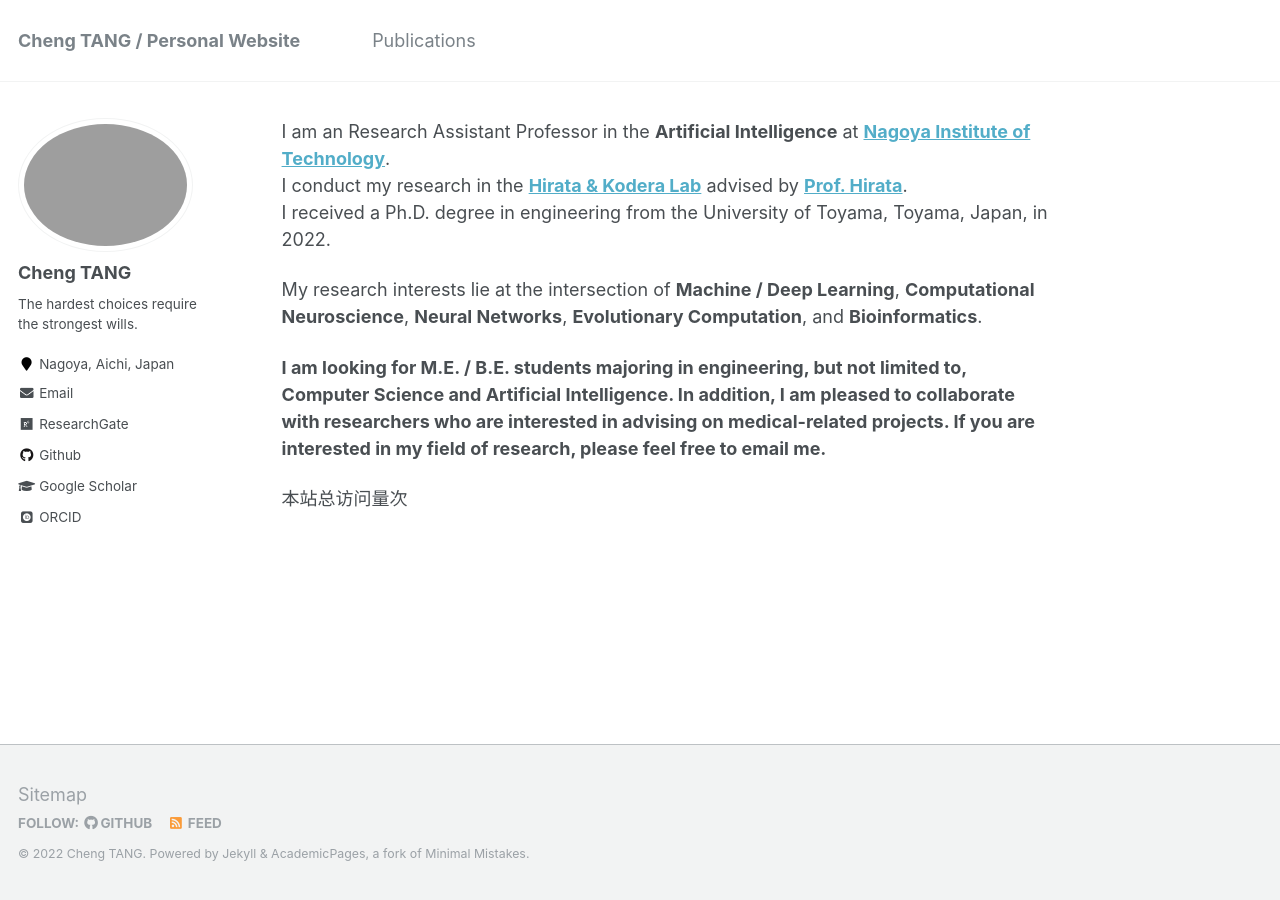
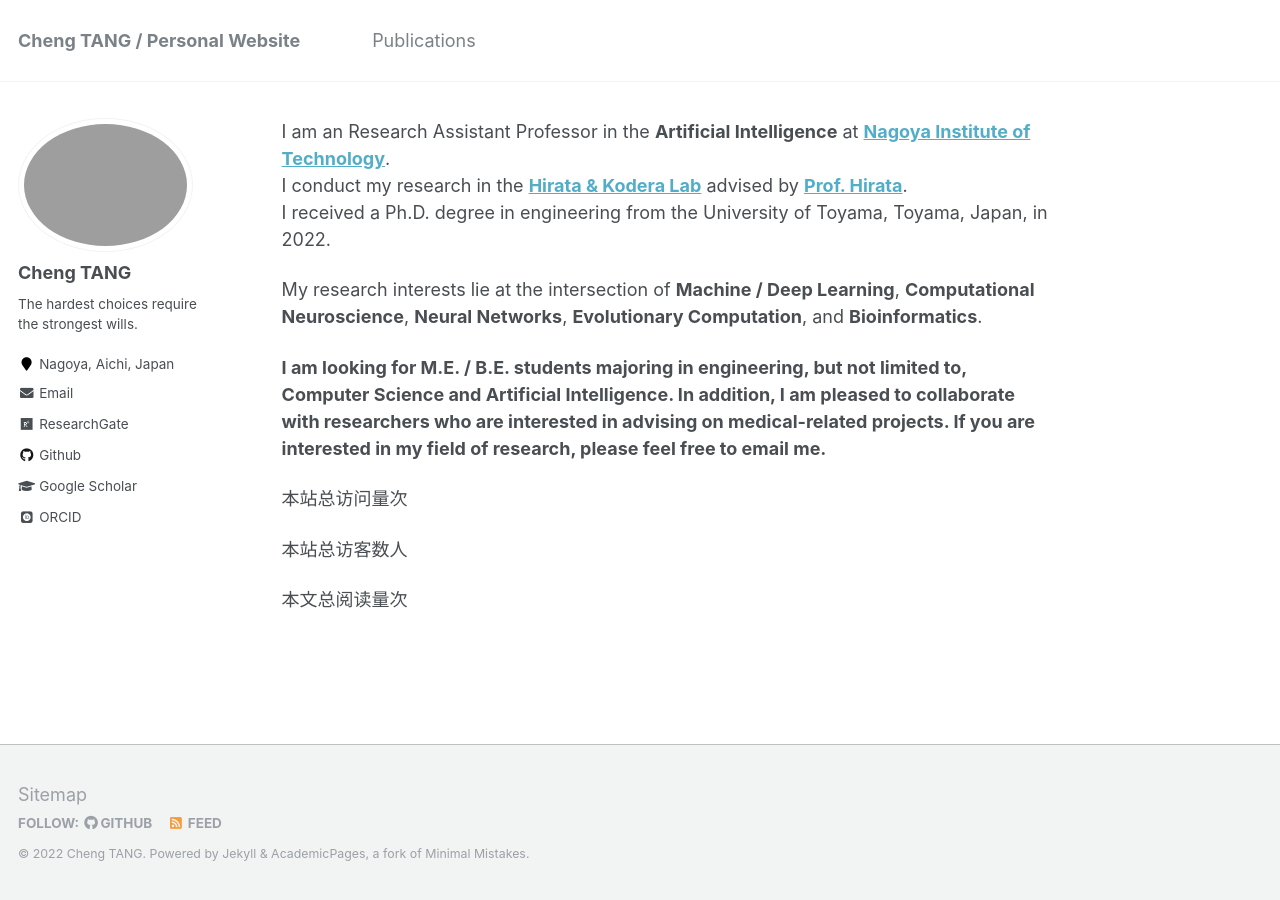
Before and after one commit to ChengTANG-AI/chengtang-ai.github.io, a Jekyll site: the page built from _pages/about.md, in a window 1280 px wide. Built offline with Jekyll 4.4.1, drawn with Linux system fonts in a browser that asks for light colours; some web fonts are replaced; comment, search, counter and statistics services are not loaded.

Commit message:
Update about.md

```diff
--- a/_pages/about.md
+++ b/_pages/about.md
@@ -19,3 +19,7 @@
 
 <script async src="//dn-lbstatics.qbox.me/busuanzi/2.3/busuanzi.pure.mini.js"></script>
 <span id="busuanzi_container_site_pv">本站总访问量<span id="busuanzi_value_site_pv"></span>次</span>
+
+ <span id="busuanzi_container_site_uv">本站总访客数<span id="busuanzi_value_site_uv"></span>人
+
+ <span id="busuanzi_container_page_pv">本文总阅读量<span id="busuanzi_value_page_pv"></span>次
```
